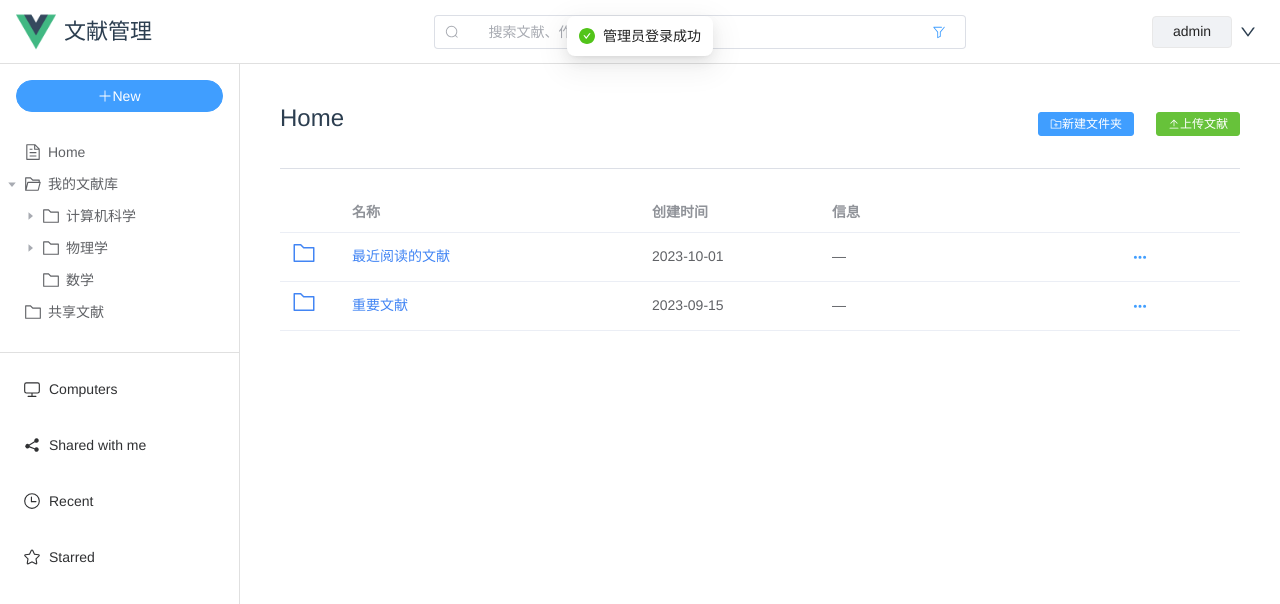
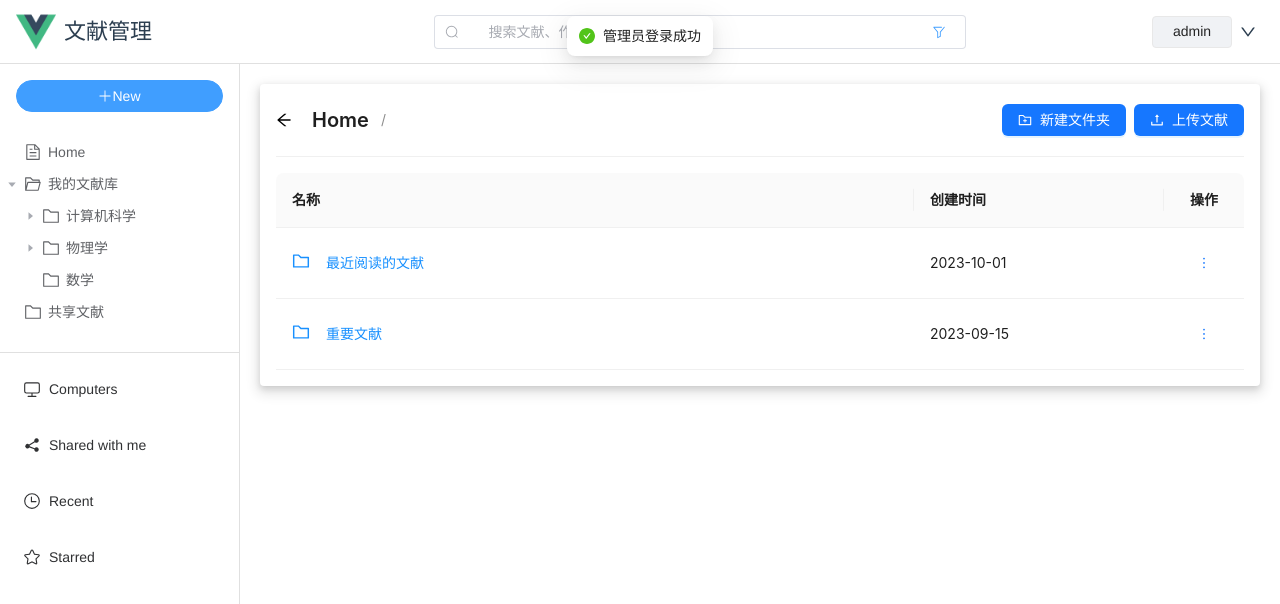
Before and after one commit to Parry-Git/LitSay, a Vue app: page /folder/1 in a window 1280 px wide. Both pictures are taken after a click on the button "快速登录为管理员（开发模式）". Shown: the top 604 px of the page. Built offline with nearby package versions, Linux system fonts and the light colour scheme.

Commit message:
完善folder content部分

```diff
--- a/src/mock/folderData.ts
+++ b/src/mock/folderData.ts
@@ -71,6 +71,87 @@ export const folderData = [
   },
 ];
 
+// 文件夹信息数据 - 按文件夹ID组织
+export const folderInfo = {
+  "1": {
+    id: 1,
+    name: "Home",
+    label: "首页",
+    parentId: null,
+    path: "/",
+  },
+  "2": {
+    id: 2,
+    name: "我的文献库",
+    label: "我的文献库",
+    parentId: null,
+    path: "/我的文献库",
+  },
+  "21": {
+    id: 21,
+    name: "计算机科学",
+    label: "计算机科学",
+    parentId: 2,
+    path: "/我的文献库/计算机科学",
+  },
+  "211": {
+    id: 211,
+    name: "人工智能",
+    label: "人工智能",
+    parentId: 21,
+    path: "/我的文献库/计算机科学/人工智能",
+  },
+  "2111": {
+    id: 2111,
+    name: "机器学习",
+    label: "机器学习",
+    parentId: 211,
+    path: "/我的文献库/计算机科学/人工智能/机器学习",
+  },
+  "2112": {
+    id: 2112,
+    name: "深度学习",
+    label: "深度学习",
+    parentId: 211,
+    path: "/我的文献库/计算机科学/人工智能/深度学习",
+  },
+  "212": {
+    id: 212,
+    name: "软件工程",
+    label: "软件工程",
+    parentId: 21,
+    path: "/我的文献库/计算机科学/软件工程",
+  },
+  "22": {
+    id: 22,
+    name: "物理学",
+    label: "物理学",
+    parentId: 2,
+    path: "/我的文献库/物理学",
+  },
+  "221": {
+    id: 221,
+    name: "量子物理",
+    label: "量子物理",
+    parentId: 22,
+    path: "/我的文献库/物理学/量子物理",
+  },
+  "23": {
+    id: 23,
+    name: "数学",
+    label: "数学",
+    parentId: 2,
+    path: "/我的文献库/数学",
+  },
+  "3": {
+    id: 3,
+    name: "共享文献",
+    label: "共享文献",
+    parentId: null,
+    path: "/共享文献",
+  },
+};
+
 // 文件夹内容数据 - 按文件夹ID组织
 export const folderContents = {
   // 根文件夹
@@ -132,7 +213,7 @@ export const folderContents = {
     },
     {
       id: 2101,
-      name: "计算机科学导论.pdf",
+      name: "计算机科学导论",
       type: "document",
       createTime: "2023-09-01",
       info: "基础教材，作者：John Smith",
@@ -158,38 +239,46 @@ export const folderContents = {
     },
     {
       id: 21101,
-      name: "人工智能：现代方法.pdf",
+      name: "人工智能：现代方法",
       type: "document",
       createTime: "2023-09-05",
       info: "经典教材，作者：Stuart Russell, Peter Norvig",
-      fileSize: "12.8 MB",
-      fileType: "PDF",
     },
   ],
   // 机器学习
   "2111": [
     {
       id: 211101,
-      name: "机器学习算法综述.pdf",
+      name: "机器学习算法综述",
       type: "document",
       createTime: "2023-09-10",
       info: "综述论文，作者：李明，张华",
-      fileSize: "3.5 MB",
-      fileType: "PDF",
     },
     {
       id: 211102,
-      name: "支持向量机原理与应用.pdf",
+      name: "支持向量机原理与应用",
       type: "document",
       createTime: "2023-09-12",
       info: "学术论文，作者：王刚",
-      fileSize: "2.1 MB",
-      fileType: "PDF",
     },
   ],
 };
 
 // 获取特定文件夹内容的函数
 export const getFolderContents = (folderId: string | number) => {
-  return folderContents[folderId as keyof typeof folderContents] || [];
+  // 获取文件夹信息
+  const currentFolder = folderInfo[folderId as keyof typeof folderInfo] || {
+    id: folderId,
+    name: `文件夹 ${folderId}`,
+    label: `文件夹 ${folderId}`,
+  };
+
+  // 获取文件夹内容
+  const items = folderContents[folderId as keyof typeof folderContents] || [];
+
+  // 返回包含当前文件夹信息和内容的对象
+  return {
+    currentFolder,
+    items,
+  };
 };
--- a/src/views/FolderContentView.vue
+++ b/src/views/FolderContentView.vue
@@ -1,138 +1,168 @@
 <template>
   <div class="folder-content-view">
-    <div class="folder-header">
-      <h2>{{ currentFolder.label || "内容列表" }}</h2>
-      <div class="folder-actions">
-        <el-button type="primary" size="small" @click="handleAddFolder">
-          <el-icon><FolderAdd /></el-icon>
+    <a-page-header
+      class="folder-header"
+      :title="getFolderDisplayName()"
+      :sub-title="currentFolder.path || ''"
+      @back="goBack"
+    >
+      <template #extra>
+        <a-space>
+          <a-button type="primary" @click="handleAddFolder">
+            <template #icon><folder-add-outlined /></template>
             新建文件夹
-        </el-button>
-        <el-button type="success" size="small" @click="handleUpload">
-          <el-icon><Upload /></el-icon>
+          </a-button>
+          <a-button type="primary" @click="handleUpload">
+            <template #icon><upload-outlined /></template>
             上传文献
-        </el-button>
-      </div>
-    </div>
+          </a-button>
+        </a-space>
+      </template>
+    </a-page-header>
 
-    <el-divider />
+    <a-divider style="margin: 12px 0" />
 
-    <div v-if="loading" class="loading-container">
-      <el-skeleton :rows="5" animated />
-    </div>
+    <div class="folder-content">
+      <a-spin :spinning="loading" tip="加载中...">
+        <a-empty
+          v-if="!loading && folderContents.length === 0"
+          description="此文件夹为空"
+        />
 
-    <div v-else>
-      <div v-if="folderContents.length === 0" class="empty-folder">
-        <el-empty description="此文件夹为空" />
-      </div>
-      <el-table
+        <a-table
           v-else
-        :data="folderContents"
-        style="width: 100%"
-        @row-click="handleItemClick"
+          :dataSource="folderContents"
+          :columns="columns"
+          :pagination="false"
+          :rowKey="(record) => record.id"
+          :row-class-name="() => 'folder-row'"
         >
-        <el-table-column width="60">
-          <template #default="{ row }">
-            <el-icon :size="24" class="content-icon">
-              <Folder v-if="row.type === 'folder'" />
-              <Document v-else />
-            </el-icon>
-          </template>
-        </el-table-column>
-
-        <el-table-column prop="name" label="名称">
-          <template #default="{ row }">
+          <!-- 自定义图标和名称列 -->
+          <template #bodyCell="{ column, record }">
+            <!-- 图标+名称列 -->
+            <template v-if="column.dataIndex === 'name'">
+              <div class="item-name-cell" @click="handleItemClick(record)">
+                <a-space>
+                  <folder-outlined
+                    v-if="record.type === 'folder'"
+                    class="folder-icon"
+                  />
+                  <file-pdf-outlined v-else class="document-icon" />
                   <span
                     class="item-name"
-              :class="{ 'is-folder': row.type === 'folder' }"
+                    :class="{ 'is-folder': record.type === 'folder' }"
                   >
-              {{ row.name }}
+                    {{ getItemDisplayName(record) }}
                   </span>
+                </a-space>
+              </div>
             </template>
-        </el-table-column>
 
-        <el-table-column prop="createTime" label="创建时间" width="180" />
-
-        <el-table-column prop="info" label="信息" width="300">
-          <template #default="{ row }">
-            <span v-if="row.type === 'document' && row.info">
-              {{ row.info }}
-            </span>
-            <span v-else>—</span>
+            <!-- 操作列 -->
+            <template v-if="column.dataIndex === 'actions'">
+              <a-dropdown :trigger="['click']" @click.stop>
+                <a class="ant-dropdown-link" @click.stop>
+                  <more-outlined />
+                </a>
+                <template #overlay>
+                  <a-menu @click="({ key }) => handleMenuClick(key, record)">
+                    <a-menu-item key="rename">
+                      <edit-outlined /> 重命名
+                    </a-menu-item>
+                    <a-menu-item
+                      v-if="record.type === 'document'"
+                      key="download"
+                    >
+                      <download-outlined /> 下载
+                    </a-menu-item>
+                    <a-menu-item
+                      v-if="record.type === 'document'"
+                      key="metadata"
+                    >
+                      <setting-outlined /> 编辑元数据
+                    </a-menu-item>
+                    <a-menu-divider />
+                    <a-menu-item key="delete" danger>
+                      <delete-outlined /> 删除
+                    </a-menu-item>
+                  </a-menu>
                 </template>
-        </el-table-column>
-
-        <el-table-column width="120">
-          <template #default="{ row }">
-            <el-dropdown
-              trigger="click"
-              @command="(cmd: CommandType) => handleCommand(cmd, row)"
-            >
-              <el-button type="text">
-                <el-icon><MoreFilled /></el-icon>
-              </el-button>
-              <template #dropdown>
-                <el-dropdown-menu>
-                  <el-dropdown-item command="rename">重命名</el-dropdown-item>
-                  <el-dropdown-item
-                    v-if="row.type === 'document'"
-                    command="download"
-                    >下载</el-dropdown-item
-                  >
-                  <el-dropdown-item
-                    v-if="row.type === 'document'"
-                    command="metadata"
-                    >编辑元数据</el-dropdown-item
-                  >
-                  <el-dropdown-item command="delete" divided type="danger"
-                    >删除</el-dropdown-item
-                  >
-                </el-dropdown-menu>
+              </a-dropdown>
             </template>
-            </el-dropdown>
           </template>
-        </el-table-column>
-      </el-table>
+        </a-table>
+      </a-spin>
     </div>
 
     <!-- 重命名对话框 -->
-    <el-dialog v-model="renameDialogVisible" title="重命名" width="30%">
-      <el-form :model="renameForm">
-        <el-form-item label="名称">
-          <el-input v-model="renameForm.newName" />
-        </el-form-item>
-      </el-form>
-      <template #footer>
-        <el-button @click="renameDialogVisible = false">取消</el-button>
-        <el-button type="primary" @click="confirmRename">确认</el-button>
-      </template>
-    </el-dialog>
+    <a-modal
+      v-model:visible="renameDialogVisible"
+      title="重命名"
+      @ok="confirmRename"
+      :okButtonProps="{ loading: processing }"
+    >
+      <a-form :model="renameForm">
+        <a-form-item
+          label="新名称"
+          :rules="[{ required: true, message: '请输入名称' }]"
+        >
+          <a-input
+            v-model:value="renameForm.newName"
+            placeholder="请输入新名称"
+          />
+        </a-form-item>
+      </a-form>
+    </a-modal>
 
     <!-- 新建文件夹对话框 -->
-    <el-dialog v-model="newFolderDialogVisible" title="新建文件夹" width="30%">
-      <el-form :model="newFolderForm">
-        <el-form-item label="名称">
-          <el-input v-model="newFolderForm.name" />
-        </el-form-item>
-      </el-form>
-      <template #footer>
-        <el-button @click="newFolderDialogVisible = false">取消</el-button>
-        <el-button type="primary" @click="confirmCreateFolder">确认</el-button>
-      </template>
-    </el-dialog>
+    <a-modal
+      v-model:visible="newFolderDialogVisible"
+      title="新建文件夹"
+      @ok="confirmCreateFolder"
+      :okButtonProps="{ loading: processing }"
+    >
+      <a-form :model="newFolderForm">
+        <a-form-item
+          label="文件夹名称"
+          :rules="[{ required: true, message: '请输入文件夹名称' }]"
+        >
+          <a-input
+            v-model:value="newFolderForm.name"
+            placeholder="请输入文件夹名称"
+          />
+        </a-form-item>
+      </a-form>
+    </a-modal>
+
+    <!-- 删除确认对话框 -->
+    <a-modal
+      v-model:visible="deleteDialogVisible"
+      title="确认删除"
+      @ok="confirmDeleteItem"
+      :okButtonProps="{ loading: processing, danger: true }"
+      okText="删除"
+      cancelText="取消"
+    >
+      <p>确定要删除"{{ deleteItemName }}"吗？此操作不可撤销。</p>
+    </a-modal>
   </div>
 </template>
 
 <script setup lang="ts">
-import { ref, onMounted, watch } from "vue";
+import { ref, onMounted, watch, reactive } from "vue";
 import { useRoute, useRouter } from "vue-router";
-import { ElMessage, ElMessageBox } from "element-plus";
+import { message } from "ant-design-vue";
 import {
-  Folder,
-  Document,
-  FolderAdd,
-  Upload,
-  MoreFilled,
-} from "@element-plus/icons-vue";
+  FolderOutlined,
+  FilePdfOutlined,
+  FolderAddOutlined,
+  UploadOutlined,
+  EditOutlined,
+  DownloadOutlined,
+  SettingOutlined,
+  DeleteOutlined,
+  MoreOutlined,
+} from "@ant-design/icons-vue";
 import {
   getFolderContents,
   createFolder,
@@ -141,13 +171,34 @@ import {
   deleteDocument,
 } from "@/api/load";
 
-// 定义命令类型
-type CommandType = "rename" | "download" | "metadata" | "delete";
+// 定义表格列
+const columns = [
+  {
+    title: "名称",
+    dataIndex: "name",
+    key: "name",
+    ellipsis: true,
+  },
+  {
+    title: "创建时间",
+    dataIndex: "createTime",
+    key: "createTime",
+    width: 250,
+  },
+  {
+    title: "操作",
+    dataIndex: "actions",
+    key: "actions",
+    width: 80,
+    align: "center",
+  },
+];
 
 // 路由和数据初始化
 const route = useRoute();
 const router = useRouter();
 const loading = ref(true);
+const processing = ref(false);
 const currentFolderId = ref<string | number>(
   typeof route.params.id === "string" ? route.params.id : "root"
 );
@@ -157,69 +208,108 @@ const folderContents = ref<any[]>([]);
 // 对话框相关状态
 const renameDialogVisible = ref(false);
 const newFolderDialogVisible = ref(false);
-const renameForm = ref({ id: "", type: "", newName: "" });
-const newFolderForm = ref({ name: "" });
+const deleteDialogVisible = ref(false);
+const renameForm = reactive({ id: "", type: "", newName: "" });
+const newFolderForm = reactive({ name: "" });
+const deleteItemName = ref("");
+const deleteItemInfo = reactive({ id: "", type: "" });
 
-// 获取当前文件夹内容
+// 获取文件/文件夹显示名称
+const getItemDisplayName = (item: any): string => {
+  return (
+    item.name ||
+    item.label ||
+    `未命名${item.type === "folder" ? "文件夹" : "文献"}`
+  );
+};
+
+// 获取当前文件夹显示名称 - 修改为无参数方法
+const getFolderDisplayName = (): string => {
+  if (currentFolder.value) {
+    if (currentFolder.value.name || currentFolder.value.label) {
+      return currentFolder.value.name || currentFolder.value.label;
+    }
+  }
+
+  // 为一些常见ID提供默认名称
+  const id = currentFolderId.value;
+  if (id === 1 || id === "1") return "首页";
+  if (id === 2 || id === "2") return "我的文献库";
+  if (id === "root") return "根目录";
+
+  return `文件夹 ${id}`;
+};
+
+// 获取当前文件夹内容 - 修改为处理新的数据结构
 const fetchFolderContents = async () => {
   loading.value = true;
   try {
     const response = await getFolderContents(currentFolderId.value);
-
-    // 检查返回数据结构
     console.log("Folder contents response:", response);
 
-    // 根据返回结构提取数据
+    // 处理不同的响应数据结构
     if (response && response.data && response.data.data) {
-      // 如果是嵌套的data结构
-      if (Array.isArray(response.data.data)) {
-        folderContents.value = response.data.data;
-        currentFolder.value = {
+      // 标准API响应
+      const data = response.data.data;
+
+      if (data.currentFolder && data.items) {
+        // 新结构: 包含currentFolder和items字段
+        currentFolder.value = data.currentFolder;
+        folderContents.value = data.items || [];
+      } else if (Array.isArray(data)) {
+        // 兼容旧结构: 直接是数组
+        folderContents.value = data;
+        currentFolder.value = { id: currentFolderId.value };
+      } else if (typeof data === "object") {
+        // 可能是其他结构
+        if (Array.isArray(data.items)) {
+          folderContents.value = data.items;
+          currentFolder.value = data.currentFolder || {
             id: currentFolderId.value,
-          label: getCurrentFolderName(currentFolderId.value),
           };
-      } else if (response.data.data.items) {
-        // 如果返回了独立的currentFolder和items字段
-        currentFolder.value = response.data.data.currentFolder || {};
-        folderContents.value = response.data.data.items || [];
         } else {
-        folderContents.value = response.data.data;
+          folderContents.value = Array.isArray(data) ? data : [];
+          currentFolder.value = { id: currentFolderId.value };
         }
-    } else if (Array.isArray(response)) {
-      // 如果直接返回了数组
-      folderContents.value = response;
       } else {
         folderContents.value = [];
+        currentFolder.value = { id: currentFolderId.value };
+      }
+    } else if (
+      response &&
+      response.currentFolder &&
+      Array.isArray(response.items)
+    ) {
+      // 直接返回了对象结构 {currentFolder, items}
+      currentFolder.value = response.currentFolder;
+      folderContents.value = response.items;
+    } else if (Array.isArray(response)) {
+      // 直接返回了数组
+      folderContents.value = response;
+      currentFolder.value = { id: currentFolderId.value };
+    } else {
+      folderContents.value = [];
+      currentFolder.value = { id: currentFolderId.value };
     }
 
-    // 如果currentFolder没有label字段，我们使用name字段或ID
-    if (
-      currentFolder.value &&
-      !currentFolder.value.label &&
-      currentFolder.value.name
-    ) {
-      currentFolder.value.label = currentFolder.value.name;
-    } else if (!currentFolder.value.label) {
-      currentFolder.value.label = getCurrentFolderName(currentFolderId.value);
-    }
+    // 确保每个项目都有合适的键用于展示
+    folderContents.value = folderContents.value.map((item) => ({
+      ...item,
+      key: item.id || `${item.type}-${Date.now()}-${Math.random()}`,
+    }));
   } catch (error) {
     console.error("获取文件夹内容失败", error);
-    ElMessage.error("获取文件夹内容失败");
+    message.error("获取文件夹内容失败");
     folderContents.value = [];
+    currentFolder.value = { id: currentFolderId.value };
   } finally {
     loading.value = false;
   }
 };
 
-// 根据ID获取文件夹名称
-const getCurrentFolderName = (id: string | number): string => {
-  // 为一些常见ID提供默认名称
-  if (id === 1 || id === "1") return "Home";
-  if (id === 2 || id === "2") return "我的文献库";
-  if (id === "root") return "根目录";
-
-  // 否则返回ID
-  return `文件夹 ${id}`;
+// 返回上级目录
+const goBack = () => {
+  router.back();
 };
 
 // 处理点击文件夹或文档事件
@@ -228,14 +318,14 @@ const handleItemClick = (row: any) => {
     // 导航到子文件夹
     router.push(`/folder/${row.id}`);
   } else {
-    // 对于文档，可以打开预览或详情页
+    // 对于文档，打开详情页
     router.push(`/document/${row.id}`);
   }
 };
 
-// 处理下拉菜单命令
-const handleCommand = (command: CommandType, row: any) => {
-  switch (command) {
+// 处理菜单点击
+const handleMenuClick = (key: string, row: any) => {
+  switch (key) {
     case "rename":
       openRenameDialog(row);
       break;
@@ -246,89 +336,103 @@ const handleCommand = (command: CommandType, row: any) => {
       router.push(`/document/${row.id}/edit`);
       break;
     case "delete":
-      confirmDelete(row);
+      openDeleteDialog(row);
       break;
   }
 };
 
 // 打开重命名对话框
 const openRenameDialog = (item: any) => {
-  renameForm.value = {
-    id: item.id,
-    type: item.type,
-    newName: item.name,
-  };
+  renameForm.id = item.id;
+  renameForm.type = item.type;
+  renameForm.newName = getItemDisplayName(item);
   renameDialogVisible.value = true;
 };
 
 // 确认重命名
 const confirmRename = async () => {
+  if (!renameForm.newName.trim()) {
+    message.warning("名称不能为空");
+    return;
+  }
+
+  processing.value = true;
   try {
-    if (renameForm.value.type === "folder") {
+    if (renameForm.type === "folder") {
       await renameFolder({
-        folderId: renameForm.value.id,
-        newName: renameForm.value.newName,
+        folderId: renameForm.id,
+        newName: renameForm.newName,
       });
     } else {
-      // 如果是文档，需要使用updateDocumentMetadata接口，这里简化处理
-      // await updateDocumentMetadata(renameForm.value.id, { title: renameForm.value.newName });
+      // 如果是文档，使用updateDocumentMetadata接口
+      // 实际实现时需要根据API调整
     }
-    ElMessage.success("重命名成功");
+    message.success("重命名成功");
     fetchFolderContents(); // 刷新内容
+    renameDialogVisible.value = false;
   } catch (error) {
     console.error("重命名失败", error);
-    ElMessage.error("重命名失败");
+    message.error("重命名失败");
   } finally {
-    renameDialogVisible.value = false;
+    processing.value = false;
   }
 };
 
-// 确认删除
-const confirmDelete = (item: any) => {
-  ElMessageBox.confirm(`确定要删除 ${item.name} 吗？`, "警告", {
-    confirmButtonText: "确定",
-    cancelButtonText: "取消",
-    type: "warning",
-  })
-    .then(async () => {
+// 打开删除确认对话框
+const openDeleteDialog = (item: any) => {
+  deleteItemName.value = getItemDisplayName(item);
+  deleteItemInfo.id = item.id;
+  deleteItemInfo.type = item.type;
+  deleteDialogVisible.value = true;
+};
+
+// 确认删除项目
+const confirmDeleteItem = async () => {
+  processing.value = true;
   try {
-        if (item.type === "folder") {
-          await deleteFolder(item.id);
+    if (deleteItemInfo.type === "folder") {
+      await deleteFolder(deleteItemInfo.id);
     } else {
-          await deleteDocument(item.id);
+      await deleteDocument(deleteItemInfo.id);
     }
-        ElMessage.success("删除成功");
+    message.success("删除成功");
     fetchFolderContents(); // 刷新内容
+    deleteDialogVisible.value = false;
   } catch (error) {
     console.error("删除失败", error);
-        ElMessage.error("删除失败");
+    message.error("删除失败");
+  } finally {
+    processing.value = false;
   }
-    })
-    .catch(() => {
-      // 用户取消删除
-    });
 };
 
 // 处理添加文件夹
 const handleAddFolder = () => {
-  newFolderForm.value = { name: "" };
+  newFolderForm.name = "";
   newFolderDialogVisible.value = true;
 };
 
 // 确认创建文件夹
 const confirmCreateFolder = async () => {
+  if (!newFolderForm.name.trim()) {
+    message.warning("文件夹名称不能为空");
+    return;
+  }
+
+  processing.value = true;
   try {
     await createFolder({
       parentId: currentFolderId.value,
-      name: newFolderForm.value.name,
+      name: newFolderForm.name,
     });
-    ElMessage.success("文件夹创建成功");
+    message.success("文件夹创建成功");
     fetchFolderContents(); // 刷新内容
+    newFolderDialogVisible.value = false;
   } catch (error) {
     console.error("创建文件夹失败", error);
-    ElMessage.error("创建文件夹失败");
+    message.error("创建文件夹失败");
   } finally {
-    newFolderDialogVisible.value = false;
+    processing.value = false;
   }
 };
 
@@ -342,16 +446,15 @@ const handleUpload = () => {
 
 // 处理下载文档
 const downloadDocument = (documentId: string | number) => {
-  // 实现文档下载逻辑，可能需要调用后端接口
-  ElMessage.info("开始下载文档...");
+  // 文档下载逻辑
+  message.info("开始下载文档...");
 };
 
-// 监听路由参数变化，重新获取文件夹内容
+// 监听路由参数变化
 watch(
   () => route.params.id,
   (newId) => {
     if (newId) {
-      // 确保 newId 是字符串而不是字符串数组
       currentFolderId.value = Array.isArray(newId) ? newId[0] : newId;
       fetchFolderContents();
     }
@@ -366,45 +469,67 @@ onMounted(() => {
 
 <style scoped>
 .folder-content-view {
-  padding: 20px;
+  padding: 16px;
+  background: #fff;
+  border-radius: 4px;
+  box-shadow: 0 1px 2px -2px rgba(0, 0, 0, 0.16),
+    0 3px 6px 0 rgba(0, 0, 0, 0.12), 0 5px 12px 4px rgba(0, 0, 0, 0.09);
 }
 
 .folder-header {
-  display: flex;
-  justify-content: space-between;
-  align-items: center;
-  margin-bottom: 20px;
+  padding: 0;
+  margin-bottom: 16px;
 }
 
-.folder-actions {
-  display: flex;
-  gap: 10px;
+.folder-content {
+  margin-top: 16px;
 }
 
-.loading-container {
-  padding: 20px 0;
+/* 表格行样式 */
+:deep(.folder-row) {
+  cursor: pointer;
+  transition: background-color 0.3s;
 }
 
-.empty-folder {
-  display: flex;
-  justify-content: center;
-  padding: 40px 0;
+:deep(.folder-row:hover) {
+  background-color: #f5f5f5;
 }
 
-.content-icon {
-  color: #4285f4;
+.item-name-cell {
+  cursor: pointer;
+  padding: 8px 0;
+  display: flex;
+  align-items: center;
+}
+
+.folder-icon {
+  color: #1890ff;
+  font-size: 18px;
+}
+
+.document-icon {
+  color: #f56a00;
+  font-size: 18px;
 }
 
 .item-name {
+  padding-left: 8px;
+}
+
+.item-name.is-folder {
+  color: #1890ff;
   font-weight: 500;
 }
 
-.item-name.is-folder {
-  color: #4285f4;
+/* 覆盖ant下拉菜单的样式，确保事件不冲突 */
+:deep(.ant-dropdown-link) {
+  padding: 5px;
+  border-radius: 4px;
   cursor: pointer;
+  transition: all 0.3s;
 }
 
-.item-name.is-folder:hover {
-  text-decoration: underline;
+:deep(.ant-dropdown-link:hover) {
+  background-color: rgba(0, 0, 0, 0.03);
 }
 </style>
```
Lines whose indentation alone changed are shown as unchanged.
